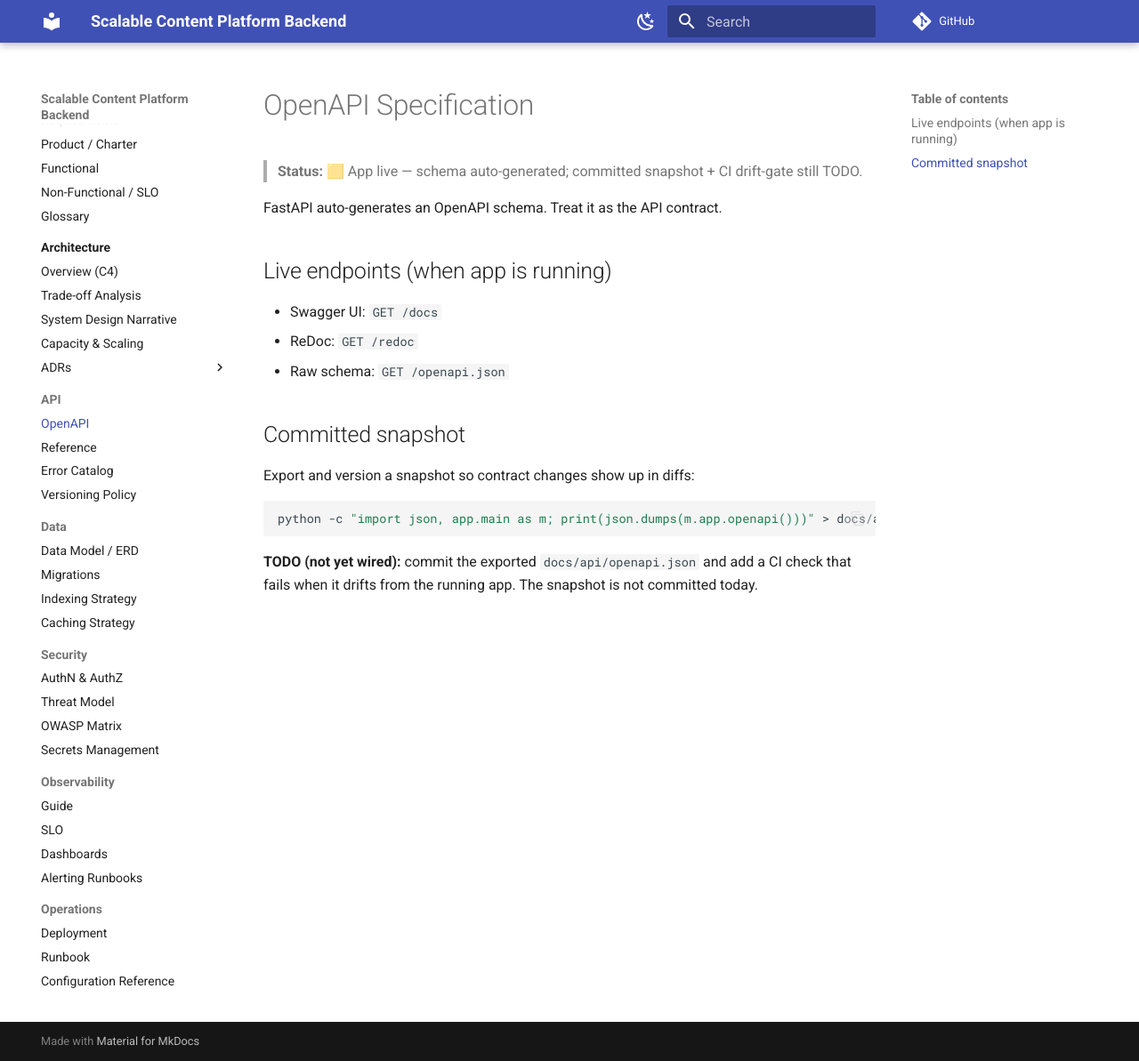
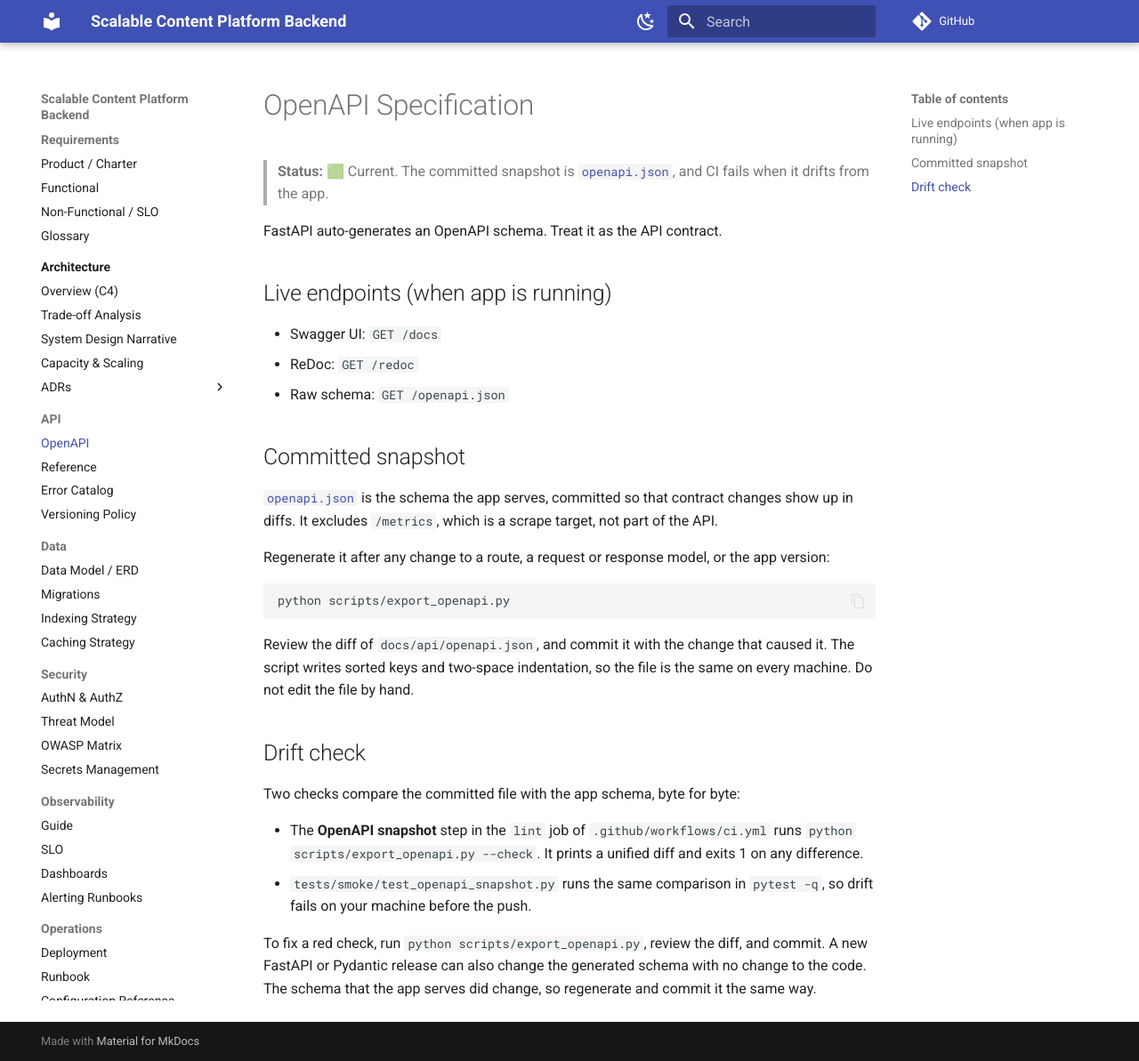
Before and after one commit to sibomana-si/scalable-content-platform, an MkDocs documentation site: the page built from docs/api/openapi.md, in a window 1280 px wide and 1193 px high. Shown: the whole window at 89% size. Built offline with MkDocs 1.6.1 and Material for MkDocs 9.7.7, drawn with Linux system fonts in a browser that asks for light colours; comment, search, counter and statistics services are not loaded.

Commit message:
document the OpenAPI snapshot and its CI check

````diff
--- a/docs/api/openapi.md
+++ b/docs/api/openapi.md
@@ -1,6 +1,7 @@
 # OpenAPI Specification
 
-> **Status:** 🟨 App live — schema auto-generated; committed snapshot + CI drift-gate still TODO.
+> **Status:** 🟩 Current. The committed snapshot is [`openapi.json`](openapi.json), and CI fails
+> when it drifts from the app.
 
 FastAPI auto-generates an OpenAPI schema. Treat it as the API contract.
 
@@ -10,11 +11,28 @@ FastAPI auto-generates an OpenAPI schema. Treat it as the API contract.
 - Raw schema: `GET /openapi.json`
 
 ## Committed snapshot
-Export and version a snapshot so contract changes show up in diffs:
+[`openapi.json`](openapi.json) is the schema the app serves, committed so that contract changes
+show up in diffs. It excludes `/metrics`, which is a scrape target, not part of the API.
+
+Regenerate it after any change to a route, a request or response model, or the app version:
 
 ```bash
-python -c "import json, app.main as m; print(json.dumps(m.app.openapi()))" > docs/api/openapi.json
+python scripts/export_openapi.py
 ```
 
-**TODO (not yet wired):** commit the exported `docs/api/openapi.json` and add a CI check that fails
-when it drifts from the running app. The snapshot is not committed today.
+Review the diff of `docs/api/openapi.json`, and commit it with the change that caused it. The
+script writes sorted keys and two-space indentation, so the file is the same on every machine.
+Do not edit the file by hand.
+
+## Drift check
+Two checks compare the committed file with the app schema, byte for byte:
+
+- The **OpenAPI snapshot** step in the `lint` job of `.github/workflows/ci.yml` runs
+  `python scripts/export_openapi.py --check`. It prints a unified diff and exits 1 on any
+  difference.
+- `tests/smoke/test_openapi_snapshot.py` runs the same comparison in `pytest -q`, so drift fails
+  on your machine before the push.
+
+To fix a red check, run `python scripts/export_openapi.py`, review the diff, and commit. A new
+FastAPI or Pydantic release can also change the generated schema with no change to the code. The
+schema that the app serves did change, so regenerate and commit it the same way.
````
Also changed, not shown: CONTRIBUTING.md (+5 -2 lines), docs/CHANGELOG.md (+5 -0 lines), docs/README.md (+1 -1 lines), docs/api/api-reference.md (+1 -1 lines), docs/development/testing-strategy.md (+1 -1 lines).
